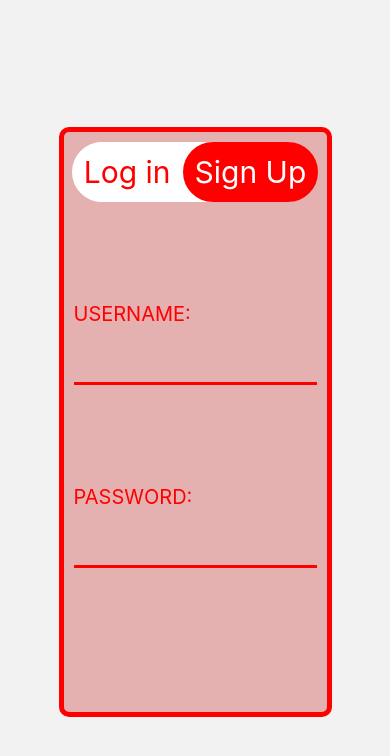
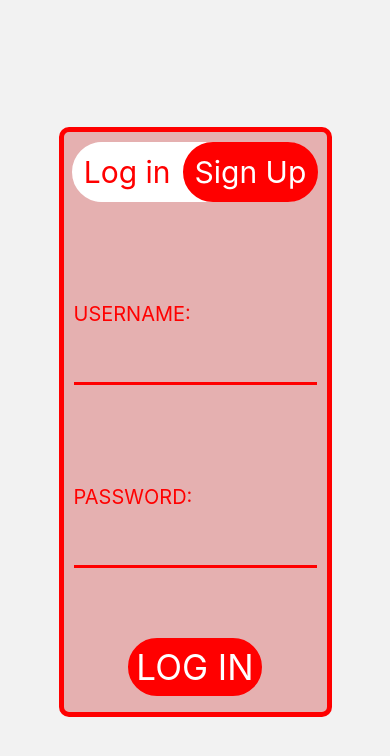
Before and after one commit to TRECN/SOS-APP-RN, a React Native app in the folder SOS_App/: screen /Login in a window 390 px wide. Shown: the top 756 px of the page. Built offline with nearby package versions, Linux system fonts and the light colour scheme.

Commit message:
minor changes in login page

```diff
--- a/SOS_App/component/Login.js
+++ b/SOS_App/component/Login.js
@@ -39,7 +39,15 @@ export default function Login({ navigation }) {
             <Text style={{ fontSize: 20, textTransform: 'uppercase', marginRight: 20, color: 'red' }}>Password:</Text>
             <TextInput style={{ width: '100%', fontSize: 30, marginTop: 20, borderBottomWidth: 3, borderBottomColor: 'red' }} secureTextEntry={true} />
           </View>
-
+          <View style={{ marginTop: 70, borderWidth: 3, borderRadius: 50, padding: 5, backgroundColor: 'red', borderColor: 'red' }}>
+            <TouchableOpacity onPress={() => {
+              navigation.dispatch(
+                StackActions.replace('Splash')
+              )
+            }}>
+              <Text style={{ fontSize: 35, color: 'white' }}>LOG IN</Text>
+            </TouchableOpacity>
+          </View>
         </View>
 
       </View>
```
